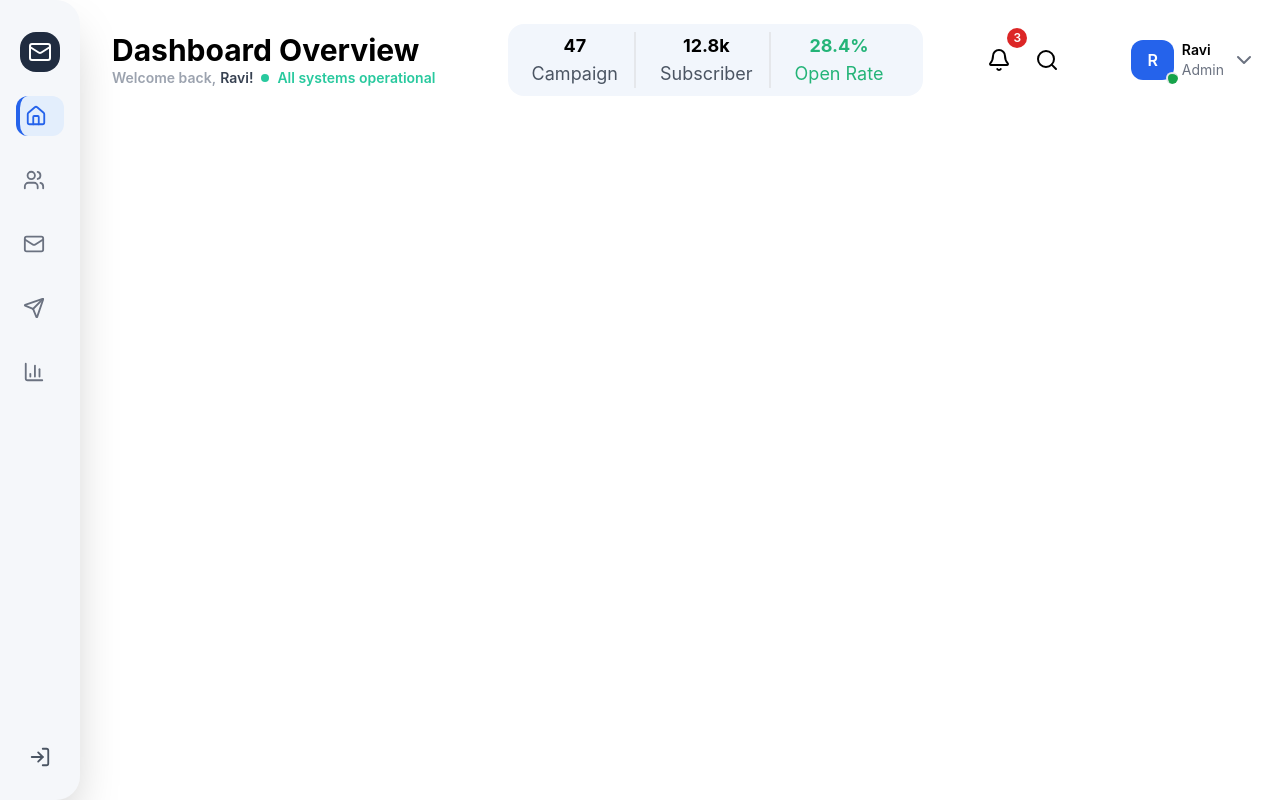
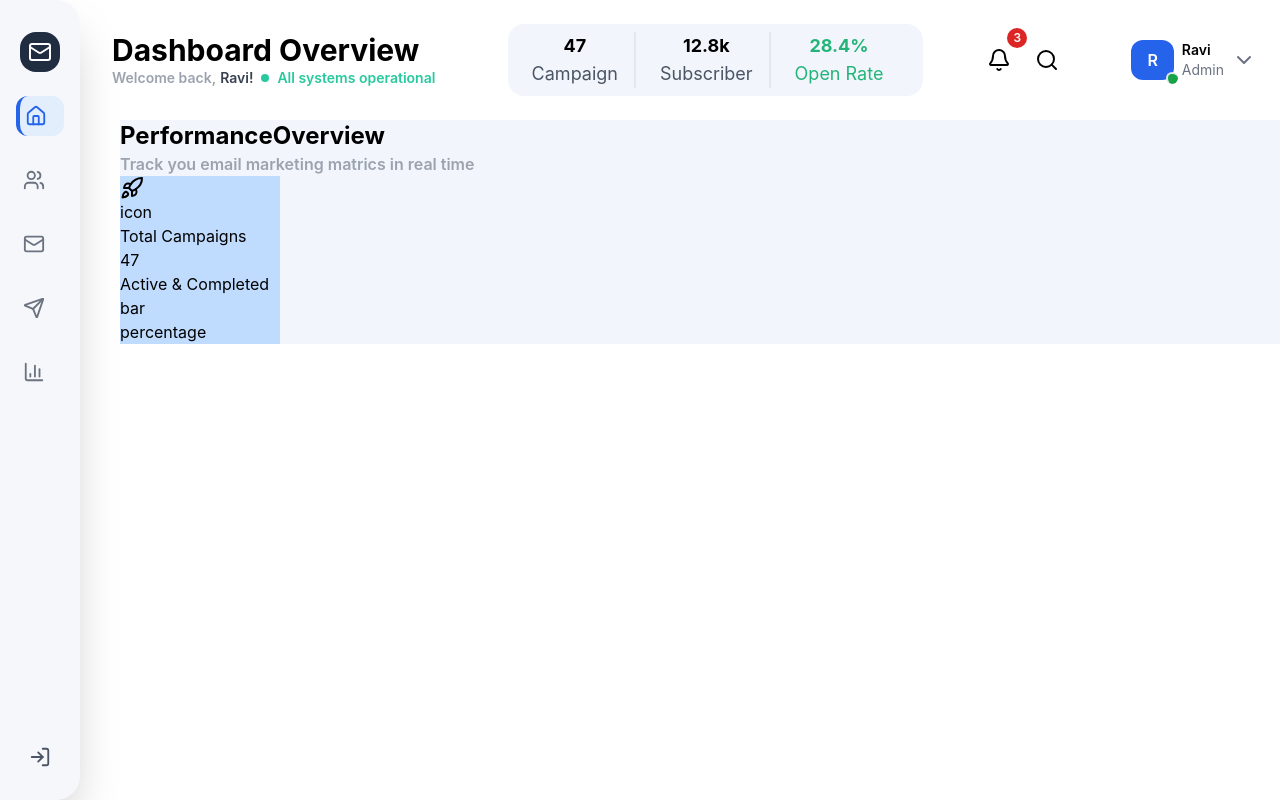
Before and after one commit to techieshruti/Globopersona-project-Frontend-UI-Redesign, a React (Vite) app: page / in a window 1280 px wide. Built offline with nearby package versions, Linux system fonts and the light colour scheme.

Commit message:
added performance overview card

```diff
--- a/src/components/Dashboard/DashBoard.jsx
+++ b/src/components/Dashboard/DashBoard.jsx
@@ -1,6 +1,7 @@
 import React from "react";
 import Sidebar from "../layout/Sidebar";
 import { Bell, Search, ChevronDown, Dot } from "lucide-react";
+import PerformanceOverview from "./PerformanceOverview";
 
 const metrics = [
   { value: "47", label: "Campaign" },
@@ -13,7 +14,8 @@ const DashBoard = () => {
   return (
     <div>
       <Sidebar />
-      <div className="ml-20 pl-8 flex py-6 justify-between items-center">
+      <div className="ml-20">
+        <div className="pl-8 flex py-6 justify-between items-center">
         {/* Dashboard Content */}
         <div>
           <h1 className="text-3xl font-bold ">Dashboard Overview</h1>
@@ -77,9 +79,14 @@ const DashBoard = () => {
             <ChevronDown className="text-gray-500" />
           </div>
         </div>
+
+      </div>
+      <PerformanceOverview/>
       </div>
     </div>
+
   );
+
 };
 
 export default DashBoard;
--- a/src/components/Dashboard/PerformanceOverview.jsx
+++ b/src/components/Dashboard/PerformanceOverview.jsx
@@ -0,0 +1,27 @@
+import React from 'react'
+import { Rocket } from "lucide-react";
+
+const PerformanceOverview = () => {
+  return (
+    <div className='bg-[#f2f6fc] ml-10'>
+        {/* Performance Overview heading */}
+        <div>
+            <h1 className='text-2xl font-bold'>PerformanceOverview</h1>
+            <p className='text-gray-400 font-semibold'>Track you email marketing matrics in real time</p>
+        </div>
+
+        {/* Performance Overview Card */}
+        <div className='bg-blue-200 w-40'>
+            <Rocket />
+            <div>icon</div>
+            <p>Total Campaigns</p>
+            <p>47</p>
+            <p>Active & Completed</p>
+            <p>bar</p>
+            <span>percentage</span>
+        </div>
+    </div>
+  )
+}
+
+export default PerformanceOverview
```
